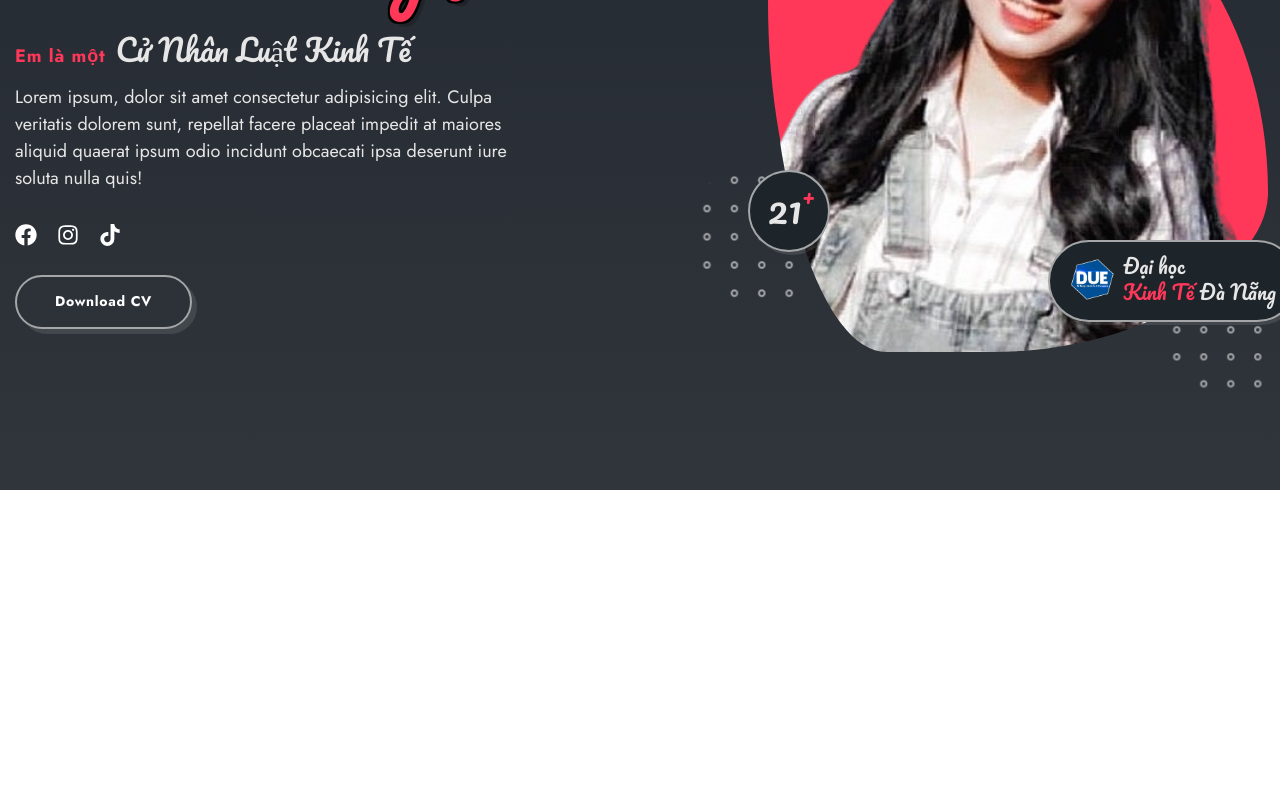
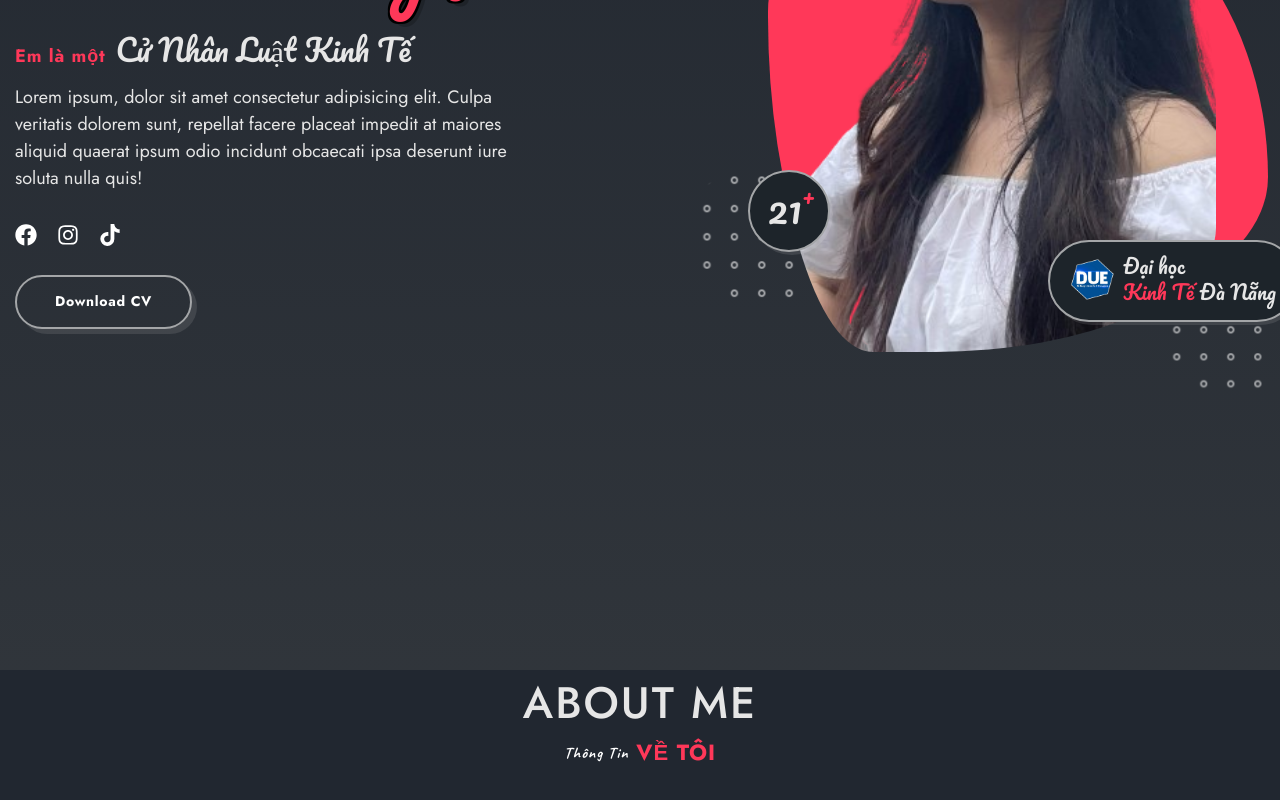
Before and after one commit to hacongtran/Her, a React (Vite) app: page / in a window 1280 px wide. Shown: the part 310-1110 px from the top of the page. Before the commit the page ends 800 px from the top, so only its background shows below. Built offline with nearby package versions, Linux system fonts and the light colour scheme.

Commit message:
The Fourth uploading

```diff
--- a/src/components/Home.jsx
+++ b/src/components/Home.jsx
@@ -1,5 +1,5 @@
 import React from "react";
-import profileImg from "../assets/her-profile-img2.png";
+import profileImg from "../assets/her-profile-img3.png";
 import shapeOne from "../assets/shape-1.png";
 import shapeTwo from "../assets/shape-2.png";
 import dueLogo from "../assets/due_logo_text.png";
@@ -10,6 +10,7 @@ import { FaTiktok } from "react-icons/fa";
 export default function Home() {
   return (
     <section className="p-home" id="is-home">
+      <div className="c-home__wrapper">
       <div className="c-home__container l-container">
         <p className="c-home__subtitle u-text-cs">
           Xin chào, <span>Em tên là</span>
@@ -74,6 +75,7 @@ export default function Home() {
           </a>
         </nav>
       </div>
+      </div>
     </section>
   );
 }
--- a/src/components/Services.jsx
+++ b/src/components/Services.jsx
@@ -1,7 +1,18 @@
 import React from "react";
 
 const Services = () => {
-  return <section className="c-services c-section" id="is-service"></section>;
+  return (<section className="c-services c-section" id="is-service">
+         <h2 className="c-title1">
+              About Me
+         </h2>
+         <p className="c-title1__sub">
+              <span>Thông tin</span> về tôi
+         </p>
+        <div className="c-service__container l-container">
+
+        </div>
+  </section>
+  )
 };
 
 export default Services;
--- a/src/styles/home.scss
+++ b/src/styles/home.scss
@@ -1,11 +1,15 @@
 @import './mixin.scss';
 
 .p-home {
+  padding-bottom: 180px;
+  background-color: var(--first-gradient);
+  background-image: var(--first-gradient);
+}
+
+.c-home__wrapper{
   min-height: 100vh;
   display: grid;
   align-items: center;
-  background-color: var(--first-gradient);
-  background-image: var(--first-gradient);
 }
 
 .c-home__container {
@@ -124,13 +128,13 @@
   .c-home__banner {
     background-color: var(--primary-color);
     padding-bottom: 100%;
-    border-radius: 46% 54% 70% 30% / 30% 68% 32% 70%;
+    border-radius: 40% 56% 73% 25%/32% 65% 35% 67%;
     .c-profile__img {
       position: absolute;
       bottom: 0;
       height: 120%;
       object-fit: cover;
-      border-radius: 40% 11% 63% 27%/43% 58% 33% 71%;
+      border-radius: 82% 23% 70% 26%/44% 70% 23% 67%;
     }
   }
   .c-shape {
--- a/src/styles/main.scss
+++ b/src/styles/main.scss
@@ -7,6 +7,7 @@ body {
   font-size: 1.4rem;
   line-height: 1.5;
   font-family: var(--body-font);
+  background-color: var(--bg-color);
   @include sp {
     min-width: 320px;
   }
@@ -40,4 +41,39 @@ body {
   filter: invert(1);
   opacity: 0.6;
 }
+
+section{
+  padding-bottom: 220px;
+}
+
+
+.c-title1{
+  font-size: var(--h1-font-size);
+  text-align: center;
+  text-transform: uppercase;
+  font-weight: 500;
+  letter-spacing: 2px;
+}
+
+.c-title1__sub{
+  color: var(--primary-color);
+  font-weight: 700;
+  text-transform: uppercase;
+  text-align: center;
+  font-size: var(--h5-font-size);
+  letter-spacing: 1px;
+  span{
+    font-family: var(--second-font);
+    color: var(--title-color);
+    text-transform: capitalize;
+    font-size: 1.6rem;
+    transform: translateY(-2px);
+    display: inline-block;
+  }
+}
+
+
+
+
+
 //-------------------------------------------------------
--- a/src/styles/service.scss
+++ b/src/styles/service.scss
@@ -0,0 +1 @@
+@import './mixin.scss';
```
Also changed, not shown: src/assets/her-profile-img3.png (added).
